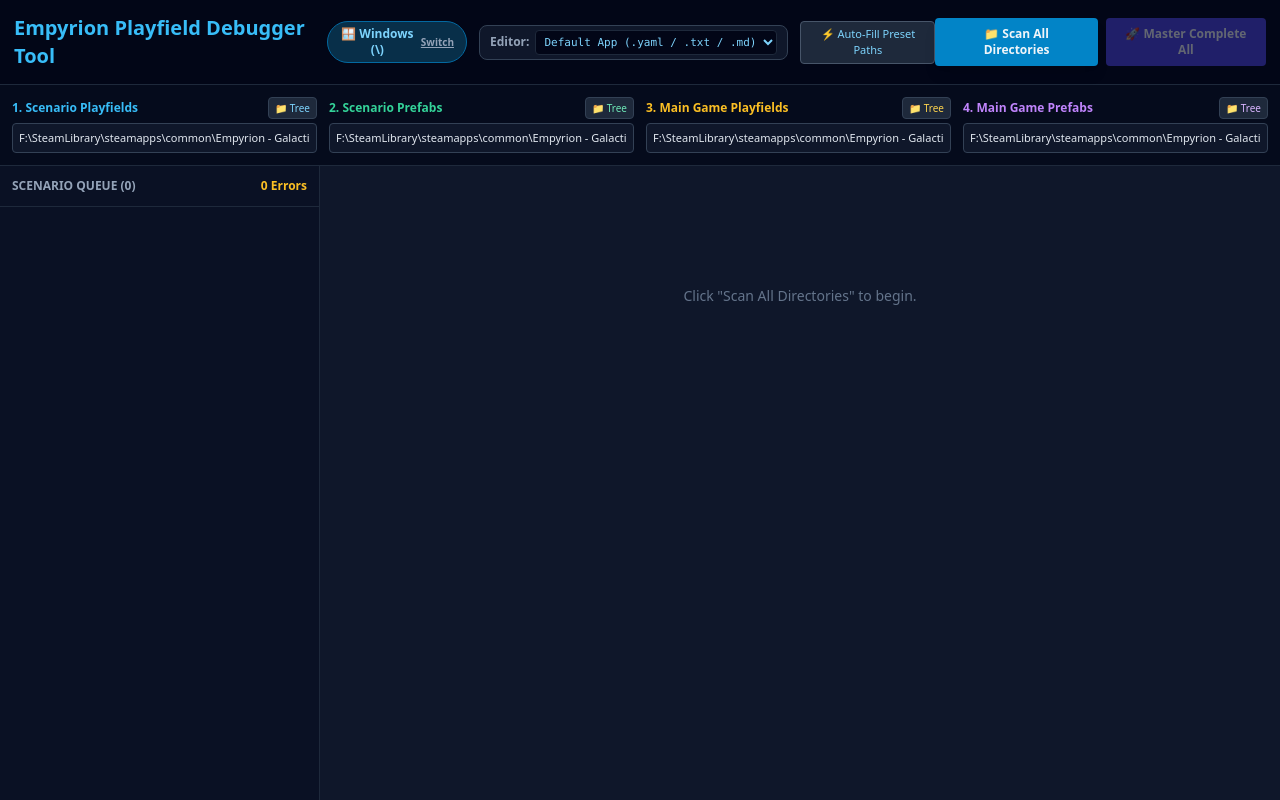
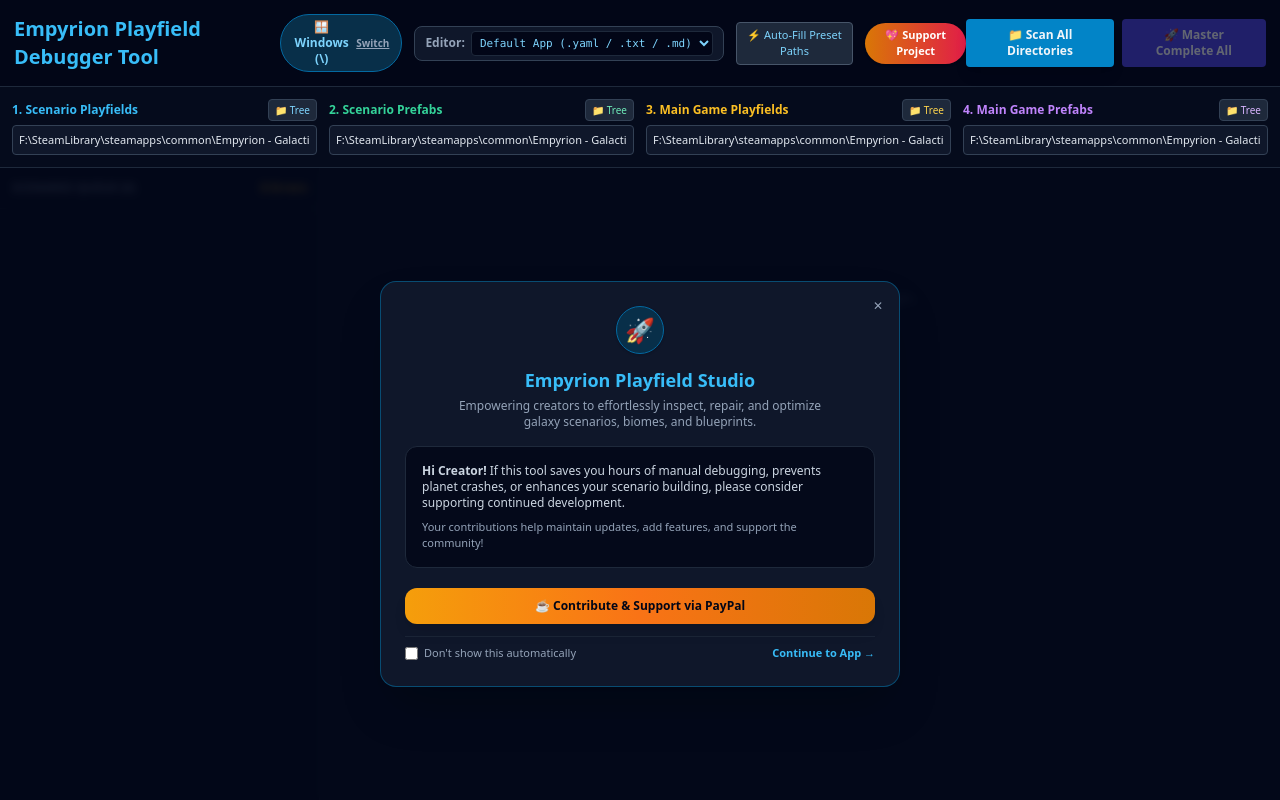
Before and after one commit to Tevishtszaat/EmpyrionPlayfieldDebuggerTool, a plain HTML site: page frontend/static/index.html in a window 1280 px wide. Drawn offline with nearby package versions, Linux system fonts and the light colour scheme.

Commit message:
UI: Added welcome landing page modal with PayPal community contribution link and persistent header button

```diff
--- a/frontend/static/index.html
+++ b/frontend/static/index.html
@@ -88,6 +88,11 @@
 
         <button @click="autoFillPaths" class="text-[11px] bg-slate-800 hover:bg-slate-700 text-sky-300 border border-slate-600 px-2.5 py-1 rounded">
           ⚡ Auto-Fill Preset Paths
+        </button>
+
+        <!-- Top Header Support Link -->
+        <button @click="showWelcomeModal = true" class="text-[11px] bg-gradient-to-r from-amber-600 to-rose-600 hover:from-amber-500 hover:to-rose-500 text-white font-bold px-3 py-1 rounded-full shadow transition flex items-center gap-1.5">
+          <span>💖 Support Project</span>
         </button>
       </div>
 
@@ -215,6 +220,45 @@
           </div>
         </div>
       </main>
+
+      <!-- WELCOME / CONTRIBUTION LANDING MODAL -->
+      <div v-if="showWelcomeModal" class="absolute inset-0 bg-slate-950/85 backdrop-blur-sm flex items-center justify-center z-50">
+        <div class="bg-slate-900 border border-sky-800/80 rounded-2xl w-[520px] p-6 shadow-2xl flex flex-col items-center text-center relative">
+
+          <button @click="closeWelcomeModal" class="absolute top-4 right-4 text-slate-400 hover:text-white text-xs">✕</button>
+
+          <div class="w-12 h-12 rounded-full bg-sky-950 border border-sky-700 flex items-center justify-center text-2xl mb-3 shadow">
+            🚀
+          </div>
+
+          <h2 class="text-lg font-bold text-sky-400 mb-1">Empyrion Playfield Studio</h2>
+          <p class="text-xs text-slate-400 mb-4 max-w-sm">
+            Empowering creators to effortlessly inspect, repair, and optimize galaxy scenarios, biomes, and blueprints.
+          </p>
+
+          <div class="bg-slate-950/80 border border-slate-800 rounded-xl p-4 text-xs text-slate-300 mb-5 text-left space-y-2">
+            <p><strong>Hi Creator!</strong> If this tool saves you hours of manual debugging, prevents planet crashes, or enhances your scenario building, please consider supporting continued development.</p>
+            <p class="text-[11px] text-slate-400">Your contributions help maintain updates, add features, and support the community!</p>
+          </div>
+
+          <!-- Contribution Action Button -->
+          <a href="https://www.paypal.com/ncp/payment/QHPVDW3BM43AW" target="_blank" rel="noopener noreferrer"
+             class="w-full bg-gradient-to-r from-amber-500 via-orange-500 to-amber-600 hover:from-amber-400 hover:to-orange-500 text-slate-950 font-bold text-xs py-2.5 rounded-xl shadow-lg transition transform hover:-translate-y-0.5 flex items-center justify-center gap-2 mb-3">
+            <span>☕ Contribute & Support via PayPal</span>
+          </a>
+
+          <div class="flex items-center justify-between w-full pt-2 border-t border-slate-800/80 text-[11px] text-slate-400">
+            <label class="flex items-center gap-1.5 cursor-pointer">
+              <input type="checkbox" v-model="dontShowWelcomeAgain" class="rounded bg-slate-950 border-slate-700 text-sky-500">
+              <span>Don't show this automatically</span>
+            </label>
+            <button @click="closeWelcomeModal" class="text-sky-400 hover:underline font-bold">
+              Continue to App →
+            </button>
+          </div>
+
+        </div>
+      </div>
 
       <!-- VISUAL FILE TREE DIRECTORY PICKER MODAL -->
       <div v-if="showTreeModal" class="absolute inset-0 bg-slate-950/80 backdrop-blur-sm flex items-center justify-center z-50">
@@ -401,8 +445,16 @@
           scanStatus: { current: 0, total: 0, remaining: 0, currentName: "" },
           showTreeModal: false,
           treeTargetKey: "",
-          treeData: { current_path: "", parent_path: "", items: [] }
+          treeData: { current_path: "", parent_path: "", items: [] },
+          showWelcomeModal: false,
+          dontShowWelcomeAgain: false
         };
+      },
+      mounted() {
+        const hideNotice = localStorage.getItem("epd_hide_welcome");
+        if (!hideNotice) {
+          this.showWelcomeModal = true;
+        }
       },
       computed: {
         activeFileName() {
@@ -435,6 +487,12 @@
         }
       },
       methods: {
+        closeWelcomeModal() {
+          if (this.dontShowWelcomeAgain) {
+            localStorage.setItem("epd_hide_welcome", "true");
+          }
+          this.showWelcomeModal = false;
+        },
         toggleOS() {
           this.osMode = (this.osMode === "win") ? "lin" : "win";
           const fromSep = (this.osMode === "win") ? "/" : "\\\\";
```
